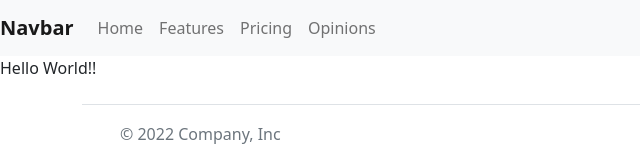
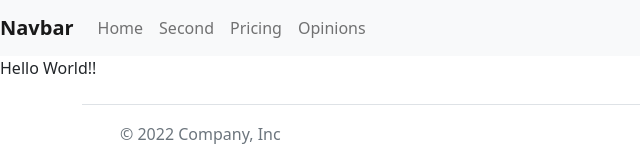
Before and after one commit to mthapa/react-demo, a React (Create React App) app: page / in a window 1280 px wide. Shown: the top 160 px of the page, without its empty margins (0-640 px from the left). Built offline with nearby package versions, Linux system fonts and the light colour scheme.

Commit message:
navigate to different view

```diff
--- a/src/components/Header.js
+++ b/src/components/Header.js
@@ -21,13 +21,13 @@ function Header() {
         <div className="collapse navbar-collapse" id="navbarSupportedContent">
           <ul className="navbar-nav mr-auto">
             <li className="nav-item active">
-              <a className="nav-link" href="#">
+              <a className="nav-link" href="/">
                 Home
               </a>
             </li>
             <li className="nav-item">
-              <a className="nav-link" href="#">
-                Features
+              <a className="nav-link" href="/second">
+                Second
               </a>
             </li>
             <li className="nav-item">
```
